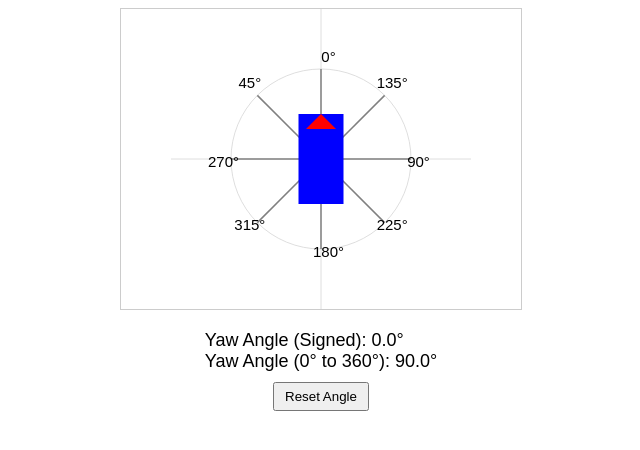
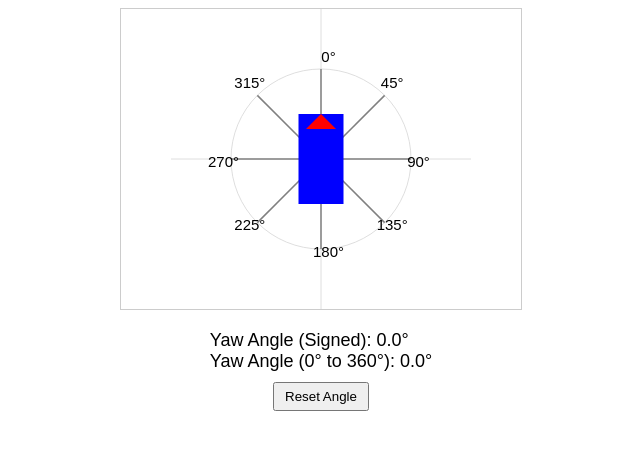
Before and after one commit to dadalee51/publicpages, a plain HTML site: page index.html in a window 1280 px wide. Shown: the full height of the page, 319-959 px from the left. Drawn offline with Linux system fonts and the light colour scheme.

Commit message:
Update index.html

```diff
--- a/index.html
+++ b/index.html
@@ -34,30 +34,30 @@
             <line x1="-100" y1="0" x2="100" y2="0" stroke="lightgray" stroke-width="0.5"/>
             <line x1="0" y1="-100" x2="0" y2="100" stroke="lightgray" stroke-width="0.5"/>
         </g>
-        <!-- Reference angles (every 45°, relabeled for new convention) -->
+        <!-- Reference angles (every 45°, 0° at 12 o'clock, clockwise) -->
         <g id="referenceAngles">
             <circle cx="0" cy="0" r="60" fill="none" stroke="lightgray" stroke-width="0.5"/>
+            <line x1="0" y1="0" x2="0" y2="-60" stroke="gray" stroke-width="1"/>
+            <text x="5" y="-65" font-size="10" text-anchor="middle">0°</text>
+            <line x1="0" y1="0" x2="42.43" y2="-42.43" stroke="gray" stroke-width="1"/>
+            <text x="47.43" y="-47.43" font-size="10" text-anchor="middle">45°</text>
             <line x1="0" y1="0" x2="60" y2="0" stroke="gray" stroke-width="1"/>
             <text x="65" y="5" font-size="10" text-anchor="middle">90°</text>
-            <line x1="0" y1="0" x2="42.43" y2="-42.43" stroke="gray" stroke-width="1"/>
-            <text x="47.43" y="-47.43" font-size="10" text-anchor="middle">135°</text>
-            <line x1="0" y1="0" x2="0" y2="-60" stroke="gray" stroke-width="1"/>
-            <text x="5" y="-65" font-size="10" text-anchor="middle">0°</text>
-            <line x1="0" y1="0" x2="-42.43" y2="-42.43" stroke="gray" stroke-width="1"/>
-            <text x="-47.43" y="-47.43" font-size="10" text-anchor="middle">45°</text>
+            <line x1="0" y1="0" x2="42.43" y2="42.43" stroke="gray" stroke-width="1"/>
+            <text x="47.43" y="47.43" font-size="10" text-anchor="middle">135°</text>
+            <line x1="0" y1="0" x2="0" y2="60" stroke="gray" stroke-width="1"/>
+            <text x="5" y="65" font-size="10" text-anchor="middle">180°</text>
+            <line x1="0" y1="0" x2="-42.43" y2="42.43" stroke="gray" stroke-width="1"/>
+            <text x="-47.43" y="47.43" font-size="10" text-anchor="middle">225°</text>
             <line x1="0" y1="0" x2="-60" y2="0" stroke="gray" stroke-width="1"/>
             <text x="-65" y="5" font-size="10" text-anchor="middle">270°</text>
-            <line x1="0" y1="0" x2="-42.43" y2="42.43" stroke="gray" stroke-width="1"/>
-            <text x="-47.43" y="47.43" font-size="10" text-anchor="middle">315°</text>
-            <line x1="0" y1="0" x2="0" y2="60" stroke="gray" stroke-width="1"/>
-            <text x="5" y="65" font-size="10" text-anchor="middle">180°</text>
-            <line x1="0" y1="0" x2="42.43" y2="42.43" stroke="gray" stroke-width="1"/>
-            <text x="47.43" y="47.43" font-size="10" text-anchor="middle">225°</text>
+            <line x1="0" y1="0" x2="-42.43" y2="-42.43" stroke="gray" stroke-width="1"/>
+            <text x="-47.43" y="-47.43" font-size="10" text-anchor="middle">315°</text>
         </g>
-        <!-- Car rectangle, initially rotated -90° to face up (new 0°) -->
-        <g id="car" transform="rotate(-90)">
-            <rect x="-30" y="-15" width="60" height="30" fill="blue"/>
-            <polygon points="30,0 20,-10 20,10" fill="red"/>
+        <!-- Car rectangle, initially facing up (0°, north, 12 o'clock) -->
+        <g id="car">
+            <rect x="-15" y="-30" width="30" height="60" fill="blue"/>
+            <polygon points="0,-30 -10,-20 10,-20" fill="red"/>
         </g>
     </svg>
     <div id="angleDisplay">
@@ -67,17 +67,17 @@
     <button onclick="resetAngle()">Reset Angle</button>
 
     <script>
-        let yawAngle = 0; // Initial angle in degrees (0° faces up, new 0°)
+        let yawAngle = 0; // Initial angle in degrees (0° faces up, north)
 
         function updateDisplay() {
             // Update signed angle (unrestricted)
             document.getElementById('yawSigned').textContent = yawAngle.toFixed(1);
-            // Update unsigned angle (0 to 360, adjusted for new convention)
-            const yawUnsigned = ((yawAngle + 90) % 360 + 360) % 360; // Shift by +90°
+            // Update unsigned angle (0 to 360, clockwise convention)
+            const yawUnsigned = (yawAngle % 360 + 360) % 360; // Normalize to 0-360
             document.getElementById('yawUnsigned').textContent = yawUnsigned.toFixed(1);
-            // Rotate car, adding -90 to account for initial upward orientation
+            // Rotate car directly based on yawAngle (clockwise rotation)
             const car = document.getElementById('car');
-            car.setAttribute('transform', `rotate(${yawAngle - 90})`);
+            car.setAttribute('transform', `rotate(${yawAngle})`);
         }
 
         function resetAngle() {
@@ -87,9 +87,9 @@
 
         document.addEventListener('keydown', (event) => {
             if (event.key === 'ArrowLeft') {
-                yawAngle -= 5; // Decrease angle, no limit
+                yawAngle -= 5; // Decrease angle, turns left (counterclockwise)
             } else if (event.key === 'ArrowRight') {
-                yawAngle += 5; // Increase angle, no limit
+                yawAngle += 5; // Increase angle, turns right (clockwise)
             }
             updateDisplay();
         });
```
